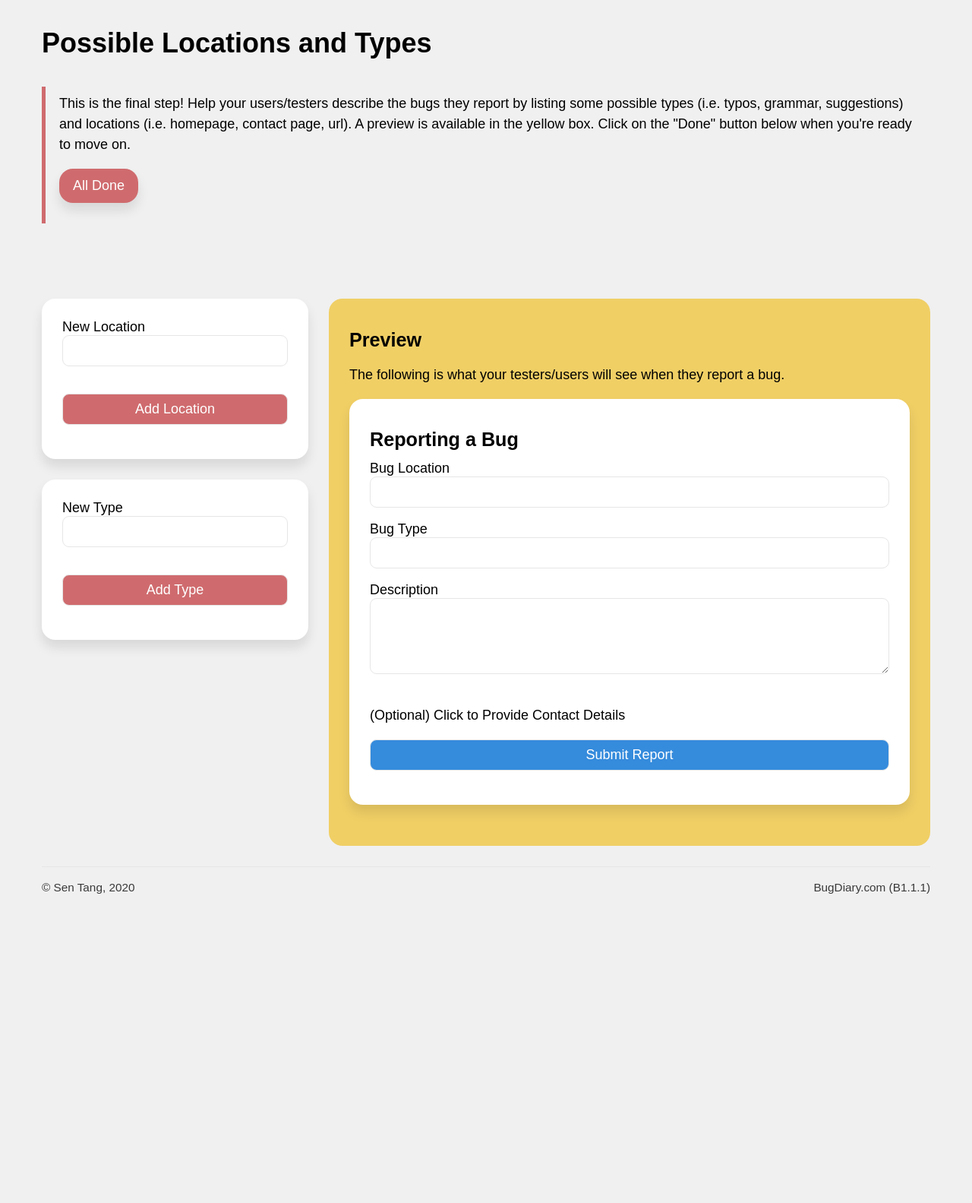
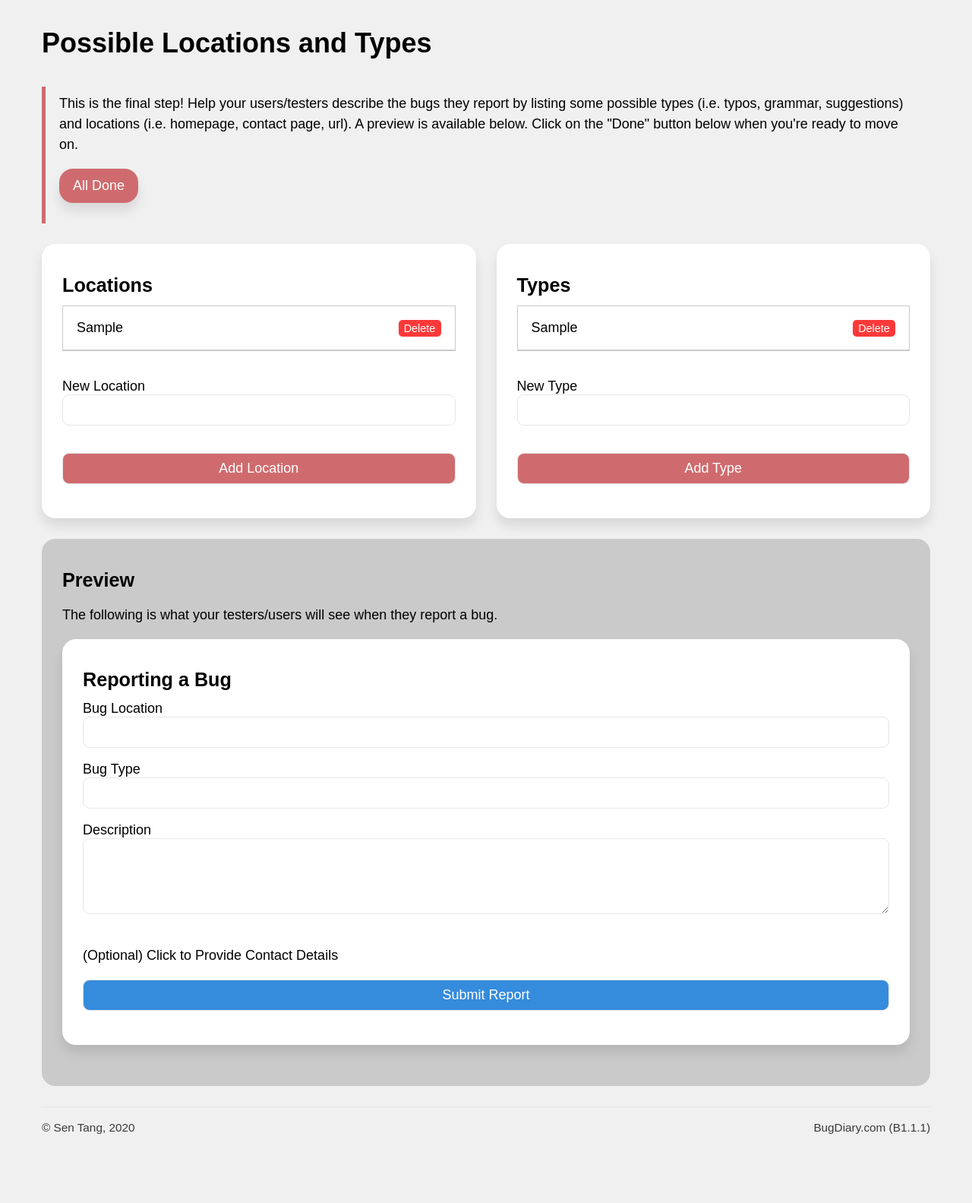
Before and after one commit to daryl-sen/bugdiary, a Flask app: page /projects/location_and_type/# in a window 1280 px wide. Shown: the part 105-1688 px from the top of the page at 76% size. Before the commit the page ends 1281 px from the top, so only its background shows below. Run offline with Flask 2, Linux system fonts and the light colour scheme; a user stored in the database is signed in; tables that the repository leaves empty hold one stand-in row (values such as "Sample post").

Commit message:
Revamped type and loc page

```diff
--- a/application/projects/templates/projects/location_and_type.html
+++ b/application/projects/templates/projects/location_and_type.html
@@ -16,30 +16,46 @@
 
 <h1>Possible Locations and Types</h1>
 <p class="border-left-accent">
-    This is the final step! Help your users/testers describe the bugs they report by listing some possible types (i.e. typos, grammar, suggestions) and locations (i.e. homepage, contact page, url). A preview is available in the yellow box. Click on the "Done" button below when you're ready to move on.
+    This is the final step! Help your users/testers describe the bugs they report by listing some possible types (i.e. typos, grammar, suggestions) and locations (i.e. homepage, contact page, url). A preview is available below. Click on the "Done" button below when you're ready to move on.
     <br><a href="{{ url_for('projects.dashboard', project_url = url) }}" class="button-primary rounded shadowed">All Done</a>
 </p>
 <!-- <p class="border-left-accent">
     Users/testers can manually enter a value that's not listed here.
 </p> -->
-<div class="spacer-medium"></div>
-<div class="main-aside-reversed">
-    <main>
-        <div>
-            <form method="post" action="" class="shadowed bg-white block rounded">
+
+
+<div class="block-comparison-2">
+    <div class="comp1 rounded shadowed bg-white block">
+        <h3>Locations</h3>
+        <div class="loc_and_type_container">
+            {% for loc in bug_locations %}
+            <div id="loc-{{loc.id}}">{{ loc['location'] }} {% if loc['location'] != "None" %}<span>Delete</span>{% endif %}</div>
+            {% endfor %}
+        </div>
+        <div class="spacer-small"></div>
+        <form method="post" action="">
             <label for="new_location">New Location</label>
             <input name="new_location" type="text"/>
             <input type="submit" class="button-primary" value="Add Location"/>
         </form>
-            <form method="post" action="" class="shadowed bg-white block rounded">
+    </div>
+    <div class="comp2 rounded shadowed bg-white block">
+        <h3>Types</h3>
+        <div class="loc_and_type_container">
+            {% for bug_type in bug_types %}
+            <div id="type-{{ bug_type['id']}}">{{bug_type['type']}} {% if bug_type['type'] != "None" %}<span>Delete</span>{% endif %}</div>
+            {% endfor %}
+        </div>
+        <div class="spacer-small"></div>
+        <form method="post" action="">
             <label for="new_type">New Type</label>
             <input name="new_type" type="text"/>
             <input type="submit" class="button-primary" value="Add Type"/>
         </form>
     </div>
-    </main>
-    <aside>
-        <div class="block rounded bg-yellow">
+</div>
+
+<div class="block rounded bg-gray">
     <h3>Preview</h3>
     <p>The following is what your testers/users will see when they report a bug.</p>
     <div class="bg-white rounded shadowed block" id="preview">
@@ -50,7 +66,7 @@
             <input type="text" list="location_list">
             <datalist id="location_list">
                 {% for loc in bug_locations %}
-                        <option value="{{ loc }}"></option>
+                <option value="{{ loc['location'] }}">{{ loc['location'] }}</option>
                 {% endfor %}
             </datalist>
 
@@ -58,21 +74,21 @@
             <input type="text" list="type_list">
             <datalist id="type_list">
                 {% for bug_type in bug_types %}
-                        <option value="{{ bug_type }}"></option>
+                <option value="{{ bug_type['type'] }}">{{ bug_type['type'] }}</option>
                 {% endfor %}
             </datalist>
         {% elif form_type == "select" %}
             <label>Bug Location (select)</label>
             <select>
                 {% for loc in bug_locations %}
-                        <option value="{{ loc }}">{{ loc }}</option>
+                <option value="{{ loc['location'] }}">{{ loc['location'] }}</option>
                 {% endfor %}
             </select>
 
             <label>Bug Type (select)</label>
             <select>
                 {% for bug_type in bug_types %}
-                        <option value="{{ bug_type }}">{{ bug_type }}</option>
+                <option value="{{ bug_type['type'] }}">{{ bug_type['type'] }}</option>
                 {% endfor %}
             </select>
         {% endif %}
@@ -81,7 +97,7 @@
         <p>
             <a onClick="toggleElement('form-contact')">(Optional) Click to Provide Contact Details</a>
         </p>
-                <div id="form-contact" class="hidden block bg-gray rounded">
+        <div id="form-contact" class="hidden block lined rounded">
             <label>Name</label>
             <input type="text">
             <label>Email</label>
@@ -90,6 +106,44 @@
         <button type="button" class="button-secondary button-styled">Submit Report</button>
     </div>
 </div>
-    </aside>
-</div>
+
+
+<script>
+
+
+    function fill_card_form(button_id, action) {
+        var instructions = {
+            card: button_id,
+            action: action,
+            format: "card"
+        };
+
+
+        fetch(`{{ url_for('projects.manage_card') }}`, {
+            method: "POST",
+            credentials: "include",
+            body: JSON.stringify(instructions),
+            cache: "no-cache",
+            headers: new Headers({
+                "content-type": "application/json"
+            })
+        })
+        .then(function(response) {
+        if (response.status !== 200) {
+            alert(`Looks like there was a problem. Status code: ${response.status}`);
+            return;
+        }
+        response.json().then(function(data) {
+            target_card = document.getElementById('card-' + button_id);
+
+            target_card.innerHTML = data['result'];
+            // target_card.innerHTML = "#" + button_id + " has been processed. Please refresh the page to see the change.";
+        });
+        })
+        .catch(function(error) {
+            alert("Fetch error: " + error);
+        });
+    }
+
+    </script>
 {% endblock %}
--- a/application/projects/views.py
+++ b/application/projects/views.py
@@ -28,13 +28,13 @@ def dashboard(project_url):
 def location_and_type(project_url):
     target_project = Projects.query.filter_by(url = project_url).first()
 
-    location_list = []
-    for location in target_project.locations:
-        location_list.append(location.location)
+    location_list = [{'id': loc.id, 'location': loc.location} for loc in target_project.locations]
+    if len(location_list) == 0:
+        location_list.append({'id': 0, 'location': 'None'})
 
-    type_list = []
-    for bug_type in target_project.types:
-        type_list.append(bug_type.bug_type)
+    type_list = [{'id': bug_type.id, 'type': bug_type.bug_type} for bug_type in target_project.types]
+    if len(type_list) == 0:
+        type_list.append({'id': 0, 'type': 'None'})
 
     if target_project.settings.allow_suggestions == 0:
         form_type = "select"
@@ -53,9 +53,29 @@ def location_and_type(project_url):
         db.session.commit()
         flash(f"Type ({request.form['new_type']}) has been added")
         return redirect(url_for('projects.location_and_type', project_url = target_project.url))
+
     return render_template('location_and_type.html', form_type = form_type, bug_locations = location_list, bug_types = type_list, url = project_url, title = target_project.name, project = target_project)
 
+# @projects.route('/loc_and_type_processor')
+# @login_required
+# def process_loc_and_type():
 
+#     # type: location, id: 1, action: delete
+#     received = request.get_json()
+#     rec_type = received['type']
+
+#     if rec_type == "location":
+#         target_location = Bug_
+#         pass
+#     elif rec_type == "type":
+#         pass
+
+
+#     target_comment = Blog_comments.query.get(received['action'])
+#     db.session.delete(target_comment)
+#     db.session.commit()
+#     resp = make_response(jsonify({'result': 'Done'}),200)
+#     return resp
 
 
 
--- a/application/static/css/custom.css
+++ b/application/static/css/custom.css
@@ -293,4 +293,24 @@ p.linebreak {
   font-weight: bold;
 }
 
+.loc_and_type_container {
+  border: 1px solid #cacaca;
+}
+
+.loc_and_type_container > div {
+  padding: 1em;
+  border-bottom: 1px solid #cacaca;
+}
+
+.loc_and_type_container > div > span {
+  float: right;
+  font-size: 0.8em;
+  padding: 0.2em 0.5em;
+  background-color: #ff3939;
+  color: #fff;
+  border-radius: 5px;
+  -moz-border-radius: 5px;
+  -webkit-border-radius: 5px;
+}
+
 /*# sourceMappingURL=custom.css.map */
--- a/application/static/css/custom.scss
+++ b/application/static/css/custom.scss
@@ -299,3 +299,24 @@ p.linebreak {
 .comments .authoring {
 
 }
+
+
+.loc_and_type_container {
+  border: 1px solid #cacaca;
+}
+.loc_and_type_container>div {
+  padding: 1em;
+  border-bottom: 1px solid #cacaca;
+}
+
+.loc_and_type_container>div>span {
+  float: right;
+  font-size: 0.8em;
+  padding: 0.2em 0.5em;
+  // outline: 1px solid #cacaca;
+  background-color: #ff3939;
+  color: #fff;
+  border-radius: 5px;
+  -moz-border-radius: 5px;
+  -webkit-border-radius: 5px;
+}
--- a/application/static/css/unilay5.css
+++ b/application/static/css/unilay5.css
@@ -66,7 +66,6 @@ header nav #closeMenu, header #navigation #closeMenu {
   padding: 1em;
   color: #eeeeee;
   background-color: #a72c30;
-  border: 1px solid #e9e9e9;
   border-top: 0;
   border-radius: 1em 1em 1em 1em;
   -moz-border-radius: 1em 1em 1em 1em;
@@ -325,6 +324,7 @@ BLOCK LEVEL ELEMENTS
 @media screen and (max-width: 850px) {
   .block-comparison-3 {
     display: block;
+    margin: auto;
     max-width: 630px;
   }
 }
@@ -342,7 +342,6 @@ BLOCK LEVEL ELEMENTS
 }
 .block-comparison-2 .comp1,
 .block-comparison-2 .comp2 {
-  padding: 0.75em;
   margin-bottom: 1.5em;
 }
 
--- a/application/static/css/unilay5.scss
+++ b/application/static/css/unilay5.scss
@@ -408,6 +408,7 @@ BLOCK LEVEL ELEMENTS
 @media screen and (max-width: 850px) {
   .block-comparison-3 {
     display: block;
+    margin: auto;
     max-width: 630px;
   }
 }
@@ -427,7 +428,6 @@ BLOCK LEVEL ELEMENTS
 
   .comp1,
   .comp2 {
-    padding: $standard_padding/2;
     margin-bottom: $standard_padding;
   }
 }
```
Also changed, not shown: 2 other files. Lines whose indentation alone changed are shown as unchanged.
